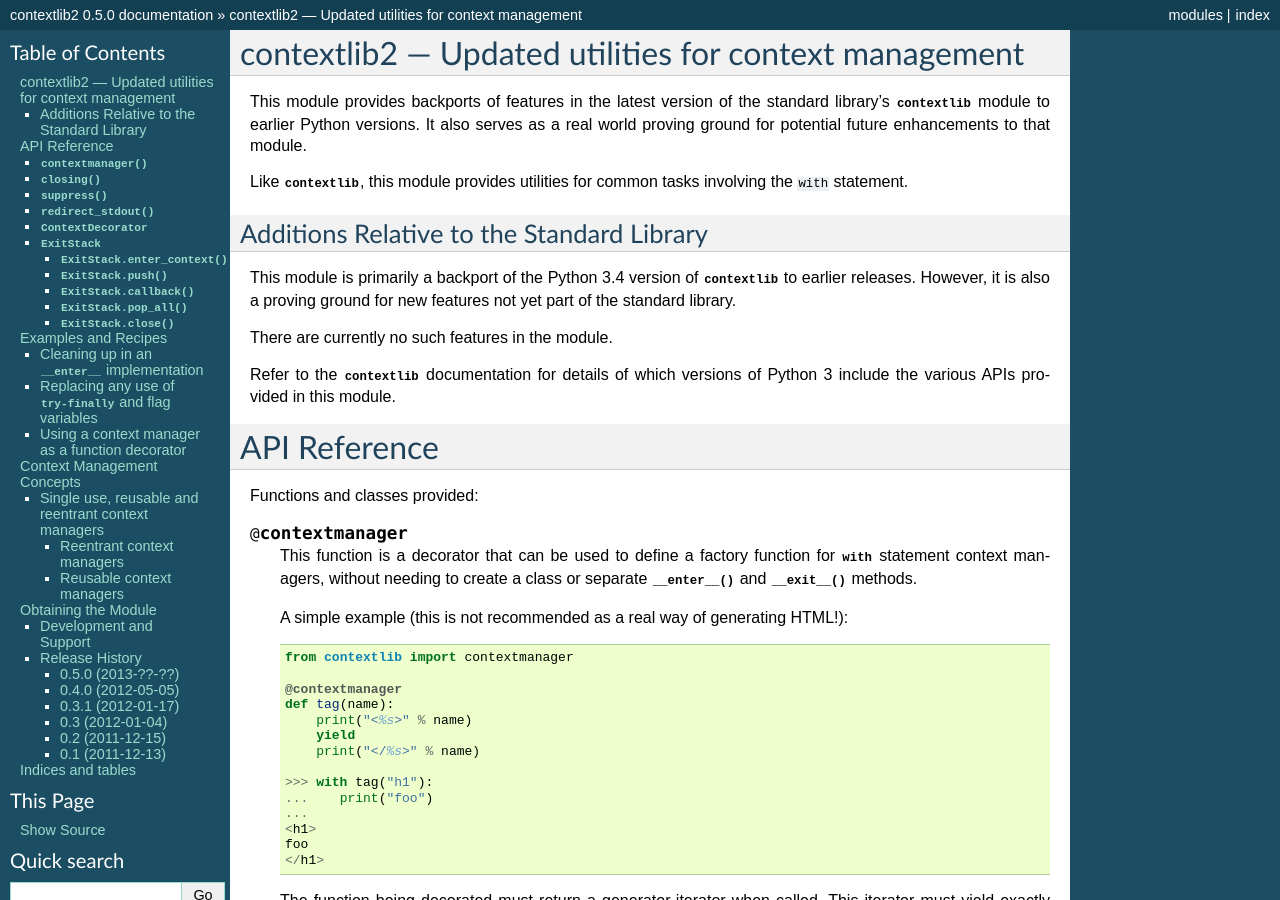
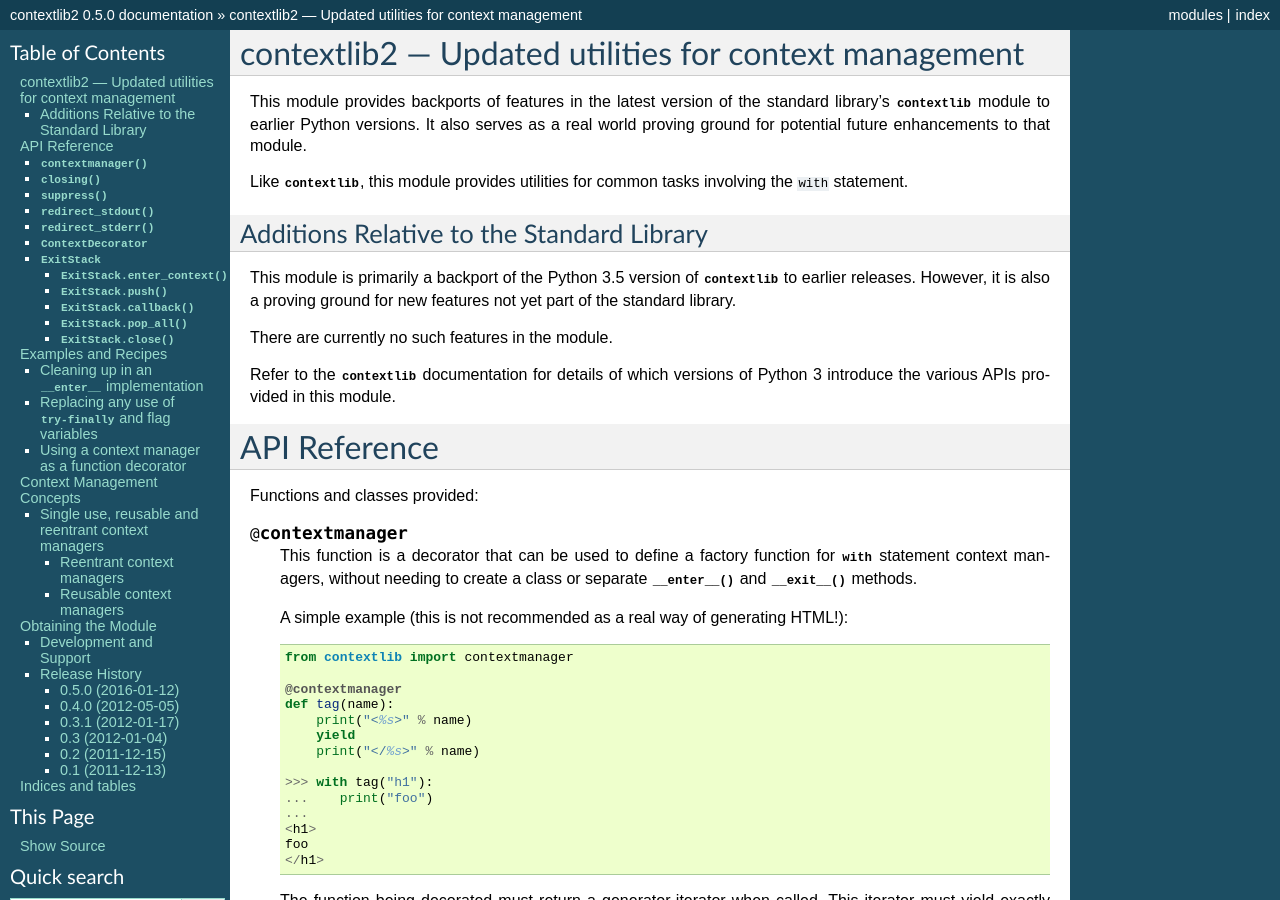
Before and after one commit to trim21/contextlib2, a Sphinx documentation site: the page built from docs/index.rst, in a window 1280 px wide and 900 px high. Built offline with Sphinx 7.4.7, drawn with Linux system fonts in a browser that asks for light colours; some of the changed text lies outside the part shown.

Commit message:
Update NEWS and docs for 0.5.0

```diff
--- a/NEWS.rst
+++ b/NEWS.rst
@@ -1,10 +1,10 @@
 Release History
 ---------------
 
-0.5.0 (2013-??-??)
+0.5.0 (2016-01-12)
 ^^^^^^^^^^^^^^^^^^
 
-* Updated to include all features from the upcoming Python 3.4 version of
+* Updated to include all features from the Python 3.4 and 3.5 releases of
   contextlib (also includes some ``ExitStack`` enhancements made following
   the integration into the standard library for Python 3.3)
 
--- a/docs/index.rst
+++ b/docs/index.rst
@@ -21,14 +21,14 @@
 Additions Relative to the Standard Library
 ------------------------------------------
 
-This module is primarily a backport of the Python 3.4 version of
+This module is primarily a backport of the Python 3.5 version of
 :mod:`contextlib` to earlier releases. However, it is also a proving ground
 for new features not yet part of the standard library.
 
 There are currently no such features in the module.
 
 Refer to the :mod:`contextlib` documentation for details of which
-versions of Python 3 include the various APIs provided in this module.
+versions of Python 3 introduce the various APIs provided in this module.
 
 
 API Reference
@@ -183,10 +183,21 @@
    applications. It also has no effect on the output of subprocesses.
    However, it is still a useful approach for many utility scripts.
 
-   This context manager is :ref:`reusable but not reentrant <reusable-cms>`.
+   This context manager is :ref:`reentrant <reentrant-cms>`.
 
    .. versionadded:: 0.5
       Part of the standard library in Python 3.4 and later
+
+
+.. function:: redirect_stderr(new_target)
+
+   Similar to :func:`redirect_stdout`, but redirecting :data:`sys.stderr` to
+   another file or file-like object.
+
+   This context manager is :ref:`reentrant <reentrant-cms>`.
+
+   .. versionadded:: 0.5
+      Part of the standard library in Python 3.5 and later
 
 
 .. class:: ContextDecorator()
```
